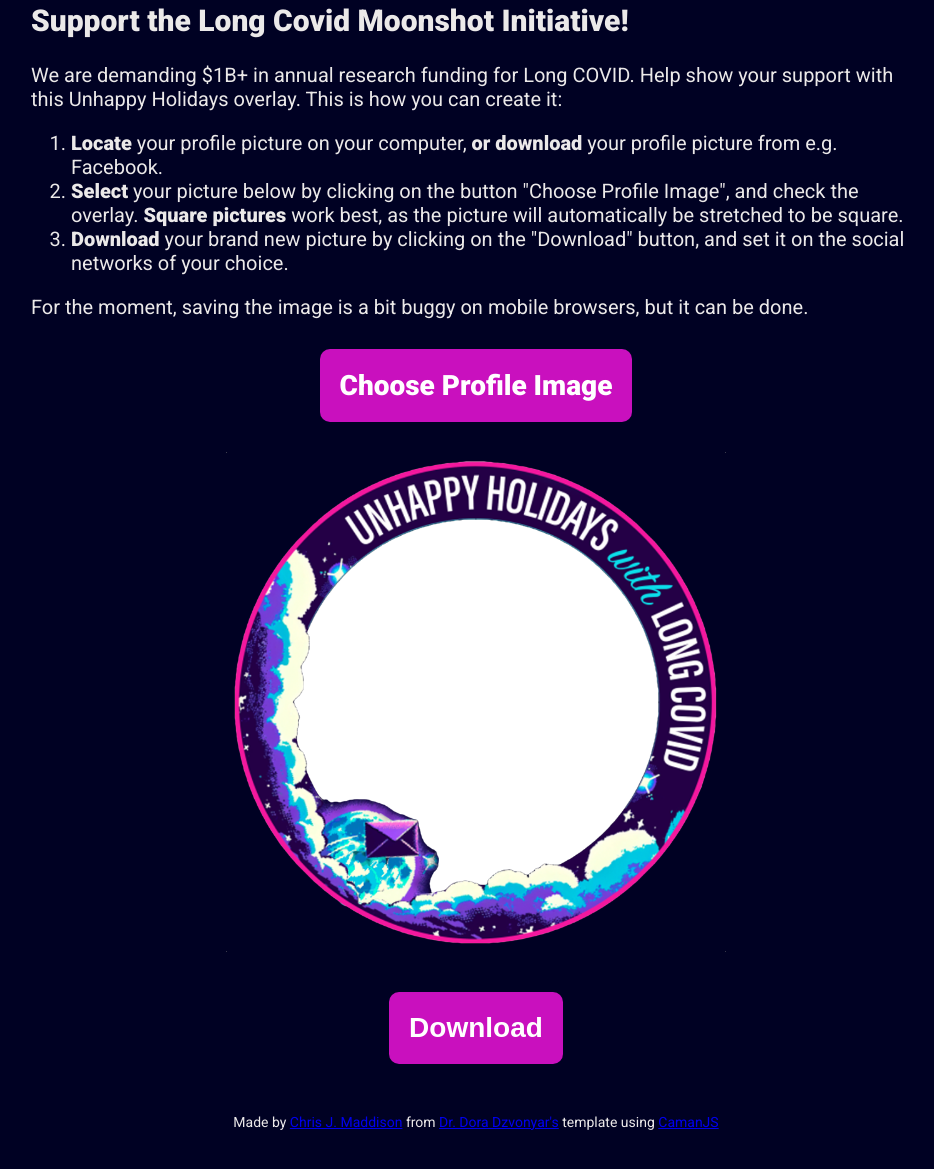
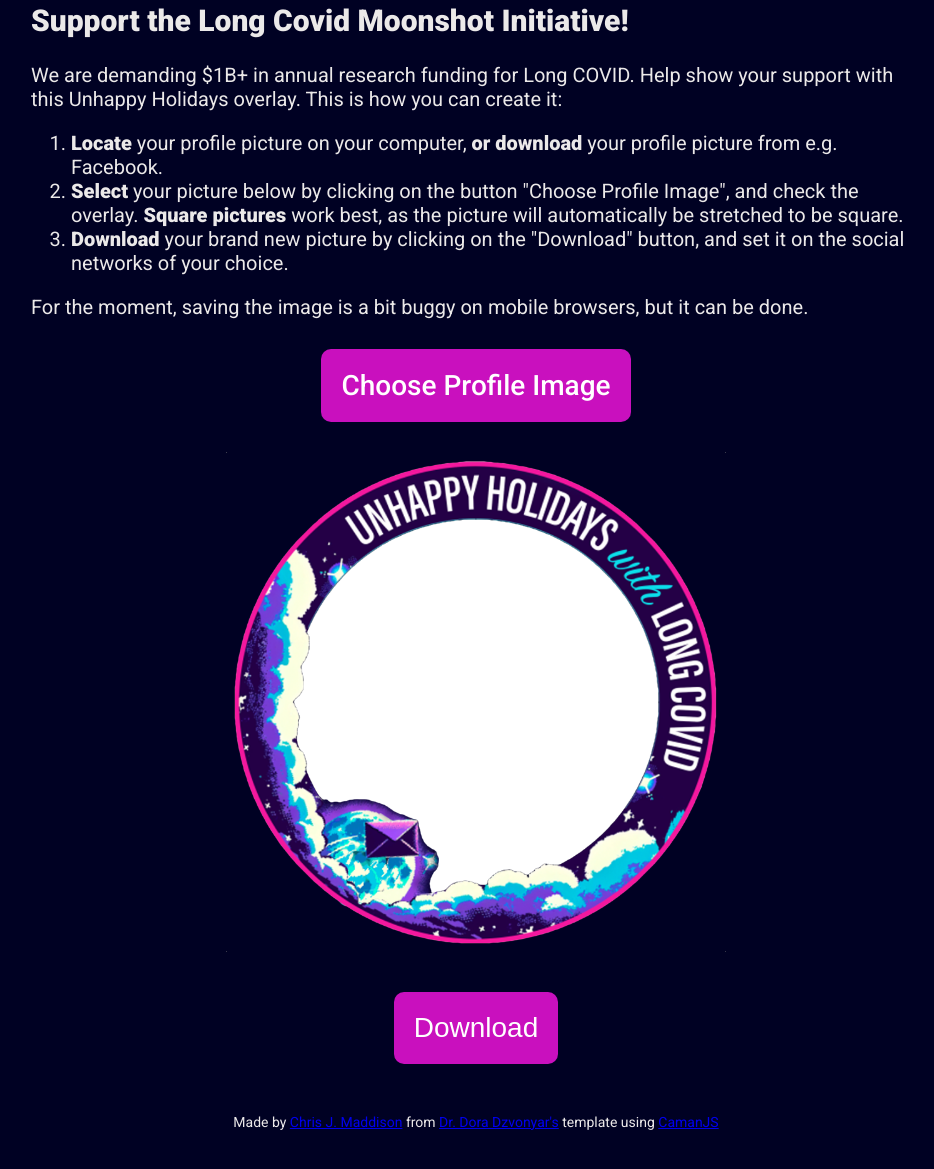
Before and after one commit to sblatz/LongCovidMoonshot, a plain HTML site: page profile_picture.html in a window 1280 px wide. Shown: the part 67-1236 px from the top of the page, without its empty margins (164-1098 px from the left). Drawn offline with nearby package versions, Linux system fonts and the light colour scheme.

Commit message:
Fix buttons more

```diff
--- a/styles.css
+++ b/styles.css
@@ -74,14 +74,12 @@ input[type="file"] {
 
 .custom-file-upload {
     display: inline-block;
-    font-weight: 700;
+    font-weight: 500;
     font-size: 28px;
     color: #ffffff;
-    border: none;
     background-color: #c910be; /* Button color */
     padding: 20px;
     text-align: center;
-    text-decoration: none;
     margin-left: 30px;
     margin-right: 30px;
     text-decoration: none;
@@ -92,19 +90,19 @@ input[type="file"] {
 
 .button-2 {
     display: inline-block;
-    font-weight: 700;
+    font-weight: 500;
     font-size: 28px;
     color: #ffffff;
-    border: none;
     background-color: #c910be; /* Button color */
     padding: 20px;
     text-align: center;
-    text-decoration: none;
     margin-left: 30px;
     margin-right: 30px;
     text-decoration: none;
     border-radius: 10px;
     margin-top: 10px;
+    border: none;
+    cursor: pointer;
 }
 
 .download-link:hover {
```
